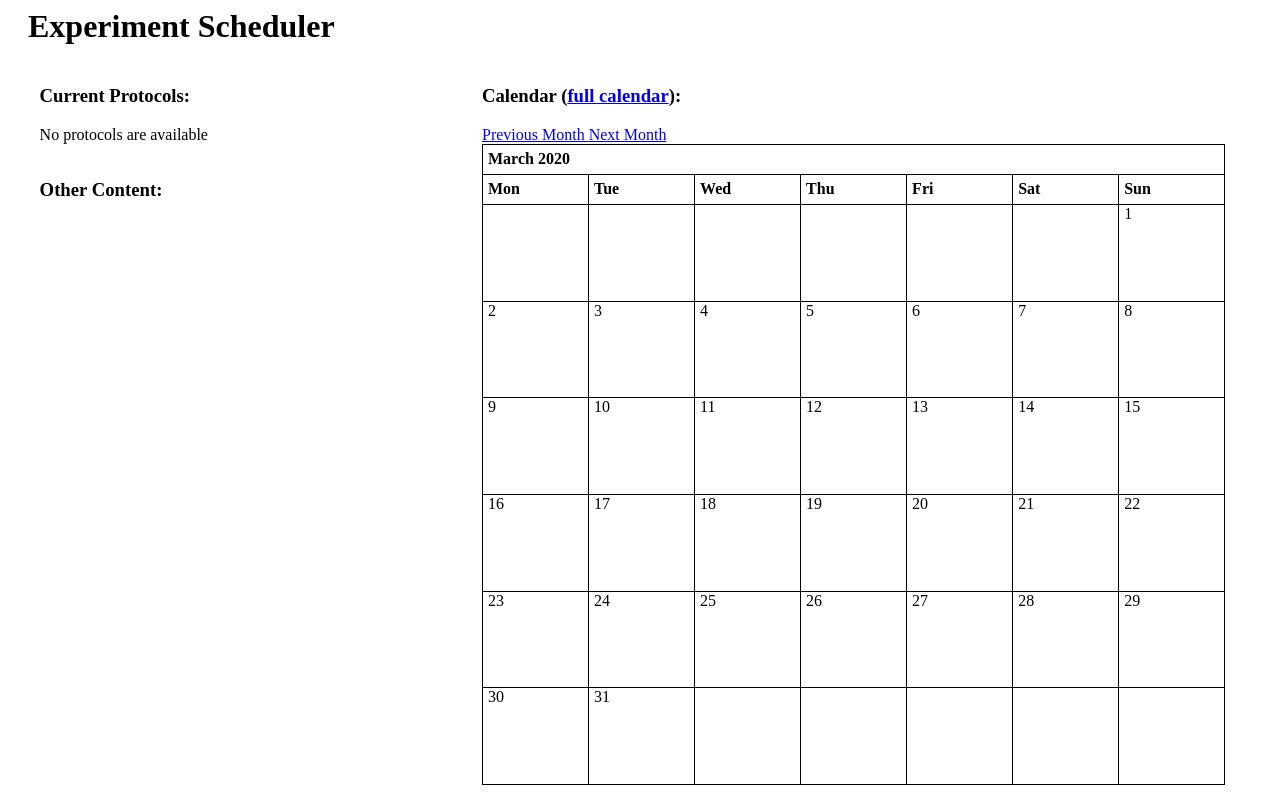
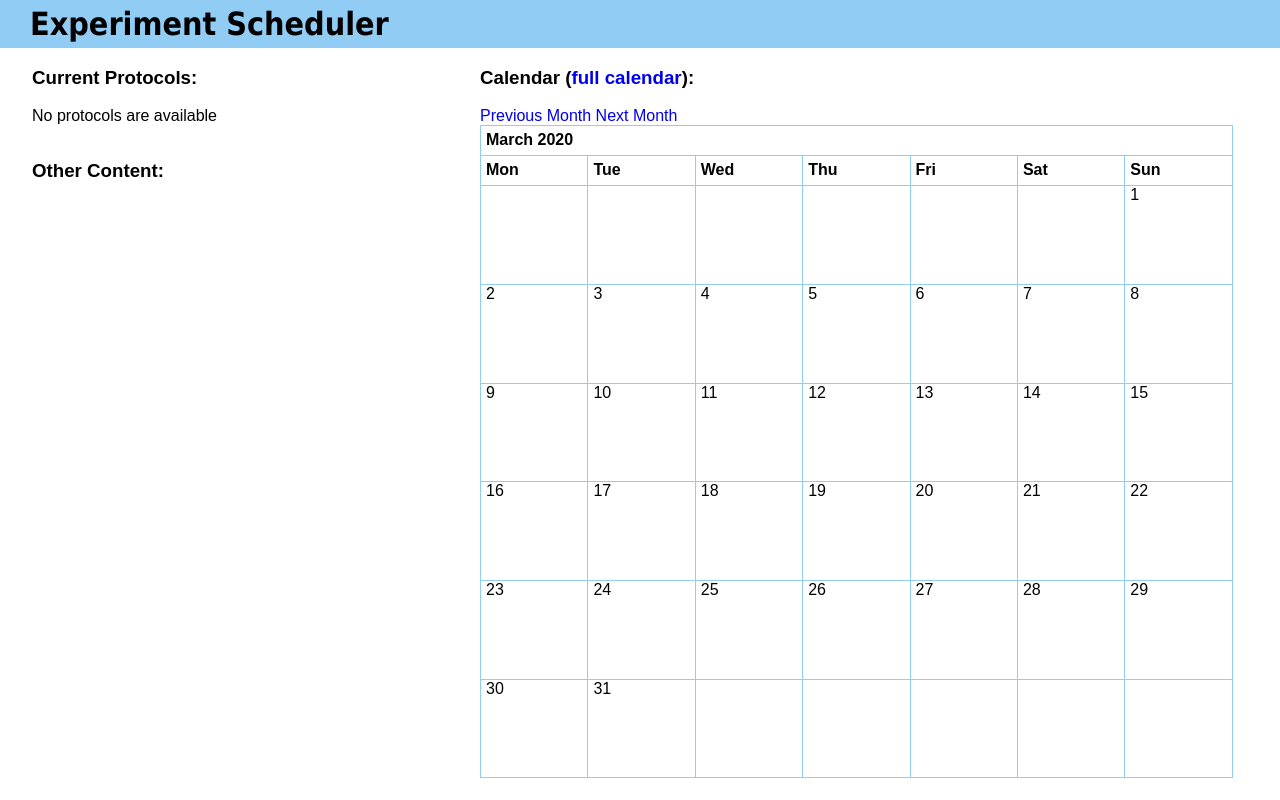
Before and after one commit to jmattick/experiment_planner, a Django app: page /protocols/ in a window 1280 px wide. Run offline with Django 3.2, Linux system fonts and the light colour scheme; data that the repository does not hold is empty.

Commit message:
update color and font

```diff
--- a/protocols/static/protocols/style.css
+++ b/protocols/static/protocols/style.css
@@ -1,4 +1,16 @@
+:root {
+  --nav-bg-color: #90CCF4;
+  --nav-font-color: black;
+  --body-bg-color: #FFFFFF;
+  --tile-bg-color: #FFFFFF;
+  --event-bg-color: #F3D250;
+
+}
+
 body {
+    margin: 0px;
+    background-color: var(--body-bg-color);
+    font-family: Arial, Helvetica, sans-serif;
    /* color: yellow;
     background: url("images/jason-leung-Xaanw0s0pMk-unsplash.gif") no-repeat center center fixed;
     -webkit-background-size: cover;
@@ -8,19 +20,35 @@ body {
     background-size: 100% 100%;*/
 }
 
+#navbar {
+    background-color: var(--nav-bg-color);
+}
+
+header > h1 {
+    padding: 5px 0px 5px 0px;
+    margin: 0px 10px;
+    /*color: #f6d51f;*/
+    color: var(--nav-font-color);
+    font-family: Tahoma, Geneva, sans-serif;
+}
+
 h1 a {
     text-decoration: none;
-    color: black;
+    color: var(--nav-font-color);
 }
 
+a {
+    text-decoration: none;
+}
 
 table {
     border-collapse: collapse;
     width: 100%;
+    background-color: var(--tile-bg-color);
 }
 
 table, th, td {
-    border: 1px solid black;
+    border: 1px solid var(--nav-bg-color);
 }
 
 td {
@@ -33,7 +61,8 @@ td {
 
 .container {
     width: 100%;
-    height:100%
+    height:100%;
+    margin: 0px;
 }
 
 header {
@@ -98,7 +127,7 @@ aside {
 }
 
 .calendar tr, .calendar td {
-    border: 1px solid black;
+    border: 1px solid var(--nav-bg-color);
     text-align: left;
 }
 
@@ -134,3 +163,16 @@ aside {
 .calendar ul li > * {
     margin: 0px;
 }
+
+.calendar li {
+    text-align: center;
+    border: 1px solid var(--event-bg-color);
+    border-radius: 5px;
+    background-color: var(--event-bg-color);
+    margin: 2px 0px;
+}
+
+.calendar li a {
+
+    width: 100%;
+}
--- /dev/null
+++ b/protocols/templates/protocols/footer.html
@@ -0,0 +1 @@
+</div>
--- /dev/null
+++ b/protocols/templates/protocols/header.html
@@ -0,0 +1,9 @@
+{% load static %}
+
+<link rel="stylesheet" type="text/css" href="{% static 'protocols/style.css' %}">
+<div class = "container">
+    <div class = "nav" id = "navbar">
+        <header>
+            <h1><a href="{% url 'protocols:index'%}">Experiment Scheduler</a></h1>
+        </header>
+    </div>
--- a/protocols/templates/protocols/index.html
+++ b/protocols/templates/protocols/index.html
@@ -1,13 +1,5 @@
-{% load static %}
-
-<link rel="stylesheet" type="text/css" href="{% static 'protocols/style.css' %}">
-<div class = "container">
-    <div class = "nav">
-        <header>
-            <h1><a href="{% url 'protocols:index'%}">Experiment Scheduler</a></h1>
-        </header>
-    </div>
-
+{% include "./header.html" %}
+<!-- header -->
     <div class = "main">
         <aside>
             <div>
@@ -47,4 +39,4 @@
         </div>
 
     </div>
-</div>
+{% include "./footer.html" %}
--- a/protocols/utils.py
+++ b/protocols/utils.py
@@ -21,7 +21,7 @@ class Calendar(HTMLCalendar):
         if trans > 1:
             trans = 1
         if day != 0:
-            return f"<td style='background-color:rgba(255, 99, 71, {trans})'><span class='date'>{day}</span><ul> {d} </ul></td>"
+            return f"<td style='background-color:rgba(223,76,115,{trans})'><span class='date'>{day}</span><ul> {d} </ul></td>"
         return '<td></td>'
 
     def formatweek(self, theweek, events):
```
Also changed, not shown: protocols/templates/protocols/calendar.html (+2 -10 lines), protocols/templates/protocols/detail.html (+3 -9 lines), protocols/templates/protocols/event.html (+5 -2 lines).
